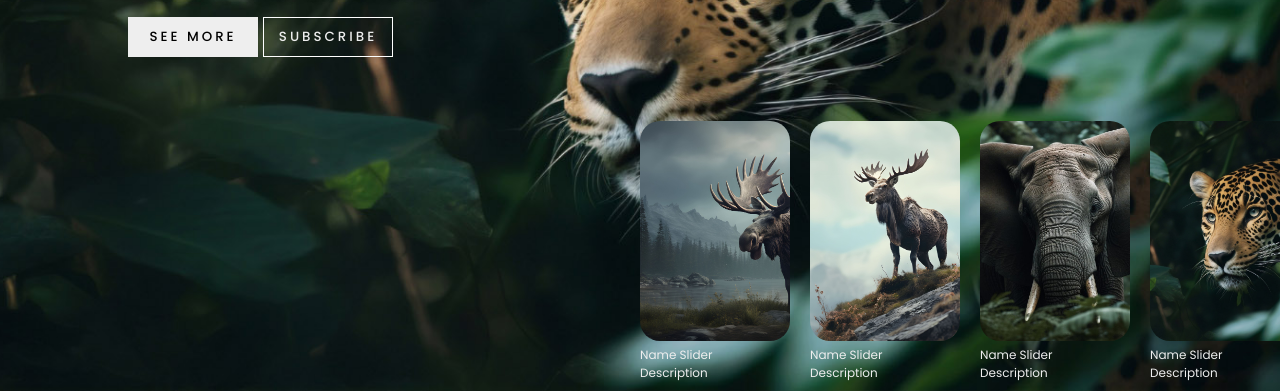
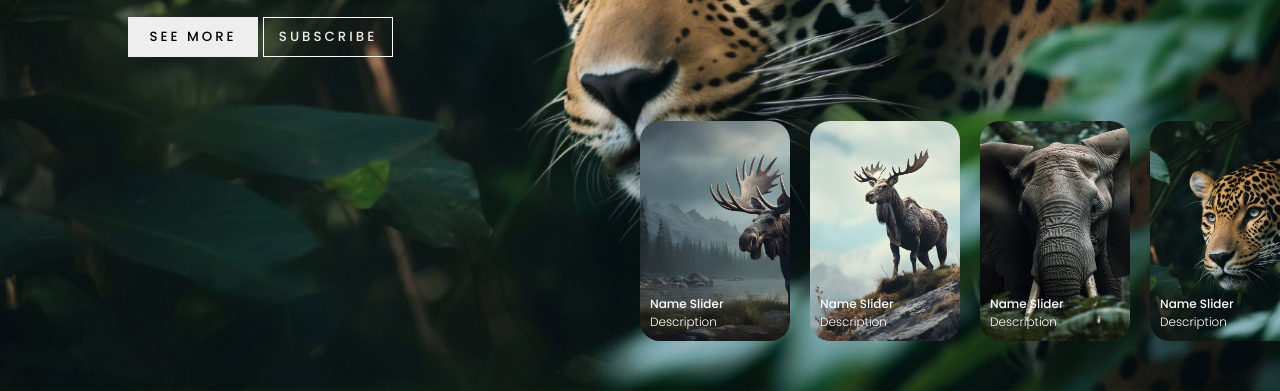
Before and after one commit to roxsyVel910/SliderEffects, a plain HTML site: page index.html in a window 1280 px wide. Shown: the part 409-800 px from the top of the page. Drawn offline with Linux system fonts and the light colour scheme; a script that the page names is missing.

Commit message:
add stiles with thoumbnail content

```diff
--- a/style.css
+++ b/style.css
@@ -115,3 +115,16 @@ header a {
     object-fit: cover;
     border-radius: 20px;
 }
+.thumbnail .item .content{
+    color: #fff;
+    position: absolute;
+    bottom: 10px;
+    left: 10px;
+    right: 10px;
+}
+.thumbnail .item .content .title{
+    font-weight: 500;
+}
+.thumbnail .item .content .description{
+    font-weight: 300;
+}
```
